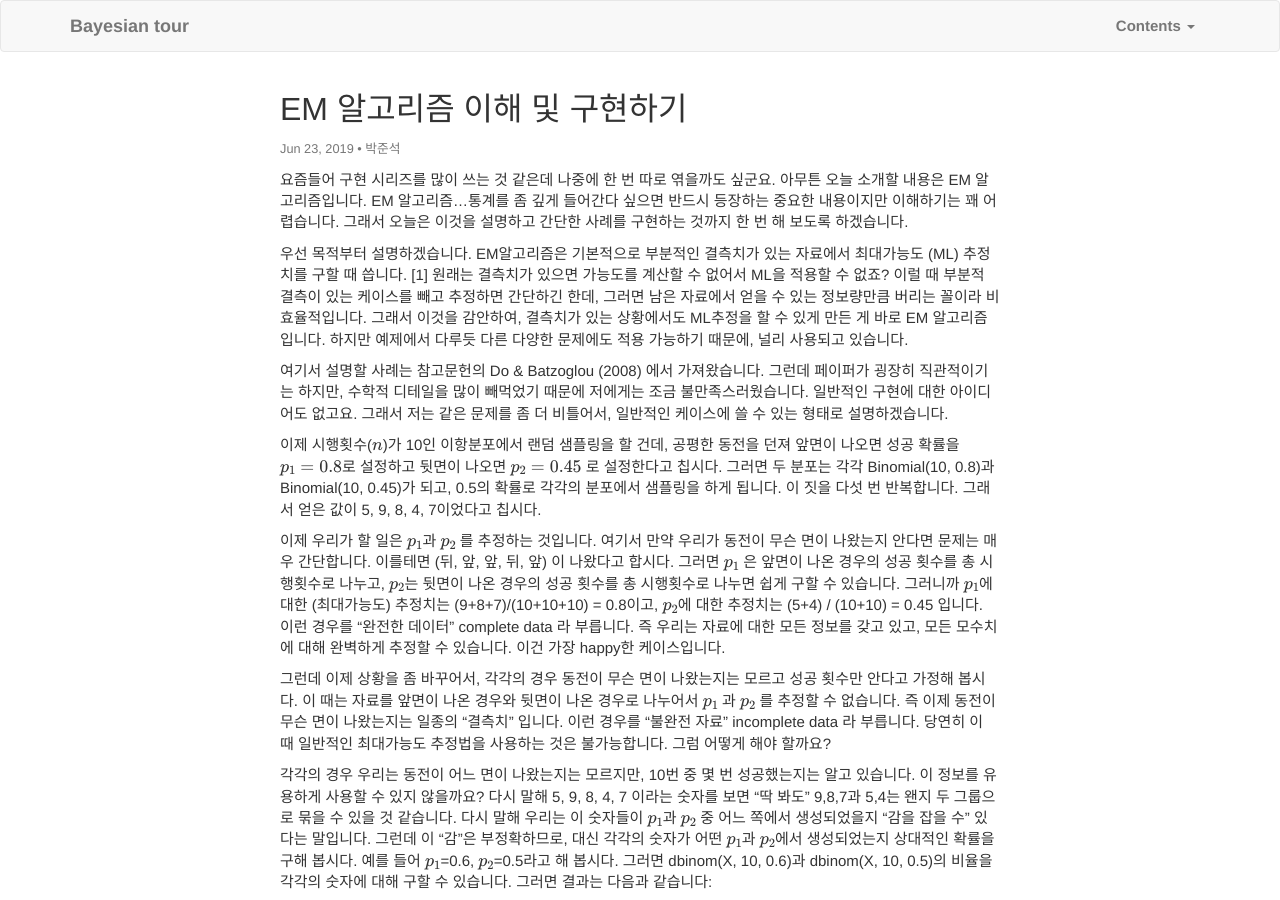
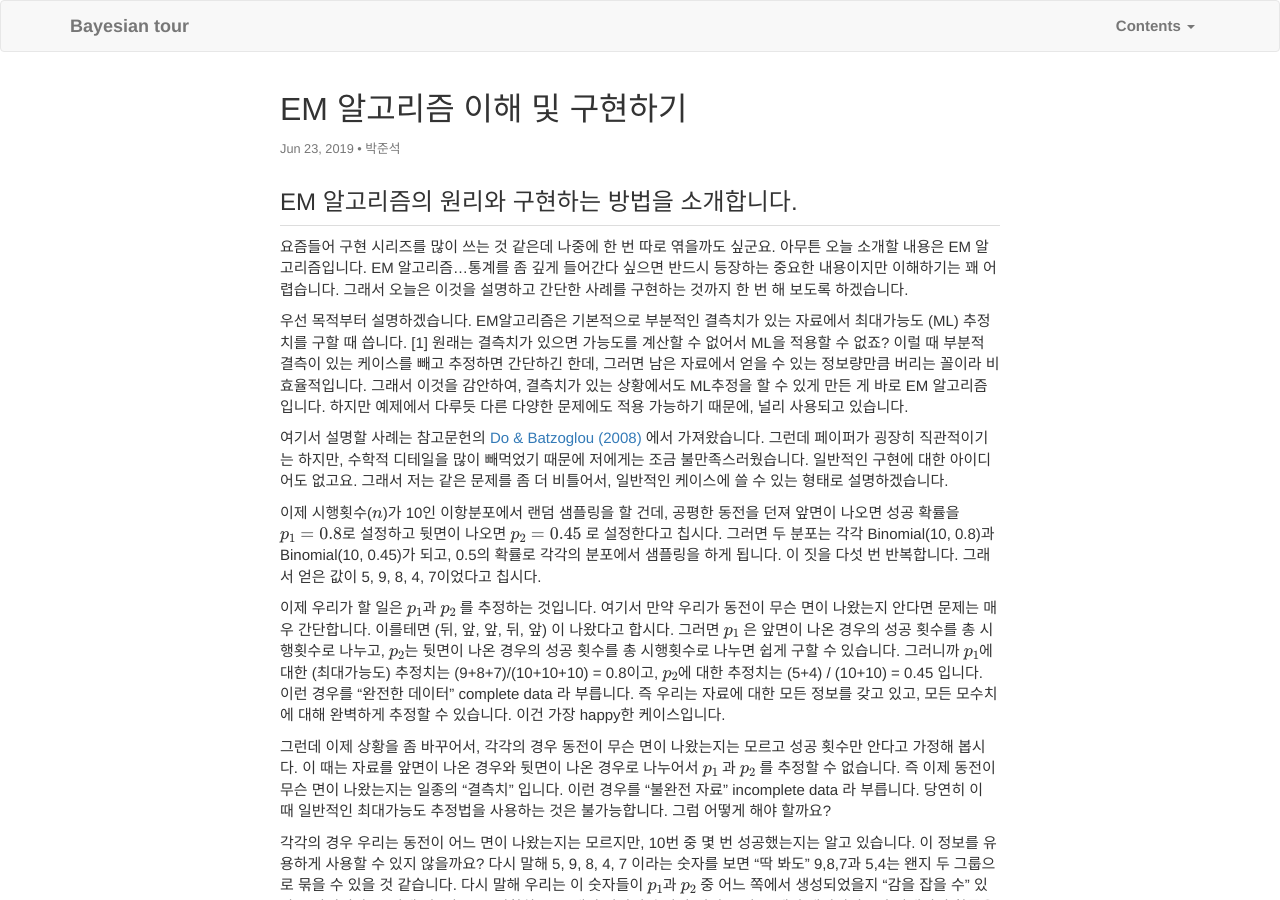
Before and after one commit to bayestour/blog, a Jekyll site: the page built from _posts/2019-06-23-EM_algorithm.md, in a window 1280 px wide and 900 px high. Built offline with Jekyll 4.4.1, drawn with Linux system fonts in a browser that asks for light colours; nearby versions of some CDN libraries; library files that are not in the unit come from our copies; formulas are drawn with MathJax 3.

Commit message:
Update 2019-06-23-EM_algorithm.md

```diff
--- a/_posts/2019-06-23-EM_algorithm.md
+++ b/_posts/2019-06-23-EM_algorithm.md
@@ -4,12 +4,14 @@ title: "EM 알고리즘 이해 및 구현하기"
 group: "Bayesian Statistics"
 author: 박준석
 ---
+EM 알고리즘의 원리와 구현하는 방법을 소개합니다.
+---
 
 요즘들어 구현 시리즈를 많이 쓰는 것 같은데 나중에 한 번 따로 엮을까도 싶군요. 아무튼 오늘 소개할 내용은 EM 알고리즘입니다. EM 알고리즘…통계를 좀 깊게 들어간다 싶으면 반드시 등장하는 중요한 내용이지만 이해하기는 꽤 어렵습니다. 그래서 오늘은 이것을 설명하고 간단한 사례를 구현하는 것까지 한 번 해 보도록 하겠습니다.
 
 우선 목적부터 설명하겠습니다. EM알고리즘은 기본적으로 부분적인 결측치가 있는 자료에서 최대가능도 (ML) 추정치를 구할 때 씁니다. [1] 원래는 결측치가 있으면 가능도를 계산할 수 없어서 ML을 적용할 수 없죠? 이럴 때 부분적 결측이 있는 케이스를 빼고 추정하면 간단하긴 한데, 그러면 남은 자료에서 얻을 수 있는 정보량만큼 버리는 꼴이라 비효율적입니다. 그래서 이것을 감안하여, 결측치가 있는 상황에서도 ML추정을 할 수 있게 만든 게 바로 EM 알고리즘입니다. 하지만 예제에서 다루듯 다른 다양한 문제에도 적용 가능하기 때문에, 널리 사용되고 있습니다.
 
-여기서 설명할 사례는 참고문헌의 Do & Batzoglou (2008) 에서 가져왔습니다. 그런데 페이퍼가 굉장히 직관적이기는 하지만, 수학적 디테일을 많이 빼먹었기 때문에 저에게는 조금 불만족스러웠습니다. 일반적인 구현에 대한 아이디어도 없고요. 그래서 저는 같은 문제를 좀 더 비틀어서, 일반적인 케이스에 쓸 수 있는 형태로 설명하겠습니다.
+여기서 설명할 사례는 참고문헌의 [Do & Batzoglou (2008)](https://www.nature.com/articles/nbt1406) 에서 가져왔습니다. 그런데 페이퍼가 굉장히 직관적이기는 하지만, 수학적 디테일을 많이 빼먹었기 때문에 저에게는 조금 불만족스러웠습니다. 일반적인 구현에 대한 아이디어도 없고요. 그래서 저는 같은 문제를 좀 더 비틀어서, 일반적인 케이스에 쓸 수 있는 형태로 설명하겠습니다.
 
 이제 시행횟수(\\(n\\))가 10인 이항분포에서 랜덤 샘플링을 할 건데, 공평한 동전을 던져 앞면이 나오면 성공 확률을 \\( p_{1}=0.8 \\)로 설정하고 뒷면이 나오면 \\( p_{2}= 0.45 \\) 로 설정한다고 칩시다. 그러면 두 분포는 각각 Binomial(10, 0.8)과 Binomial(10, 0.45)가 되고, 0.5의 확률로 각각의 분포에서 샘플링을 하게 됩니다. 이 짓을 다섯 번 반복합니다. 그래서 얻은 값이 5, 9, 8, 4, 7이었다고 칩시다.
 
```
